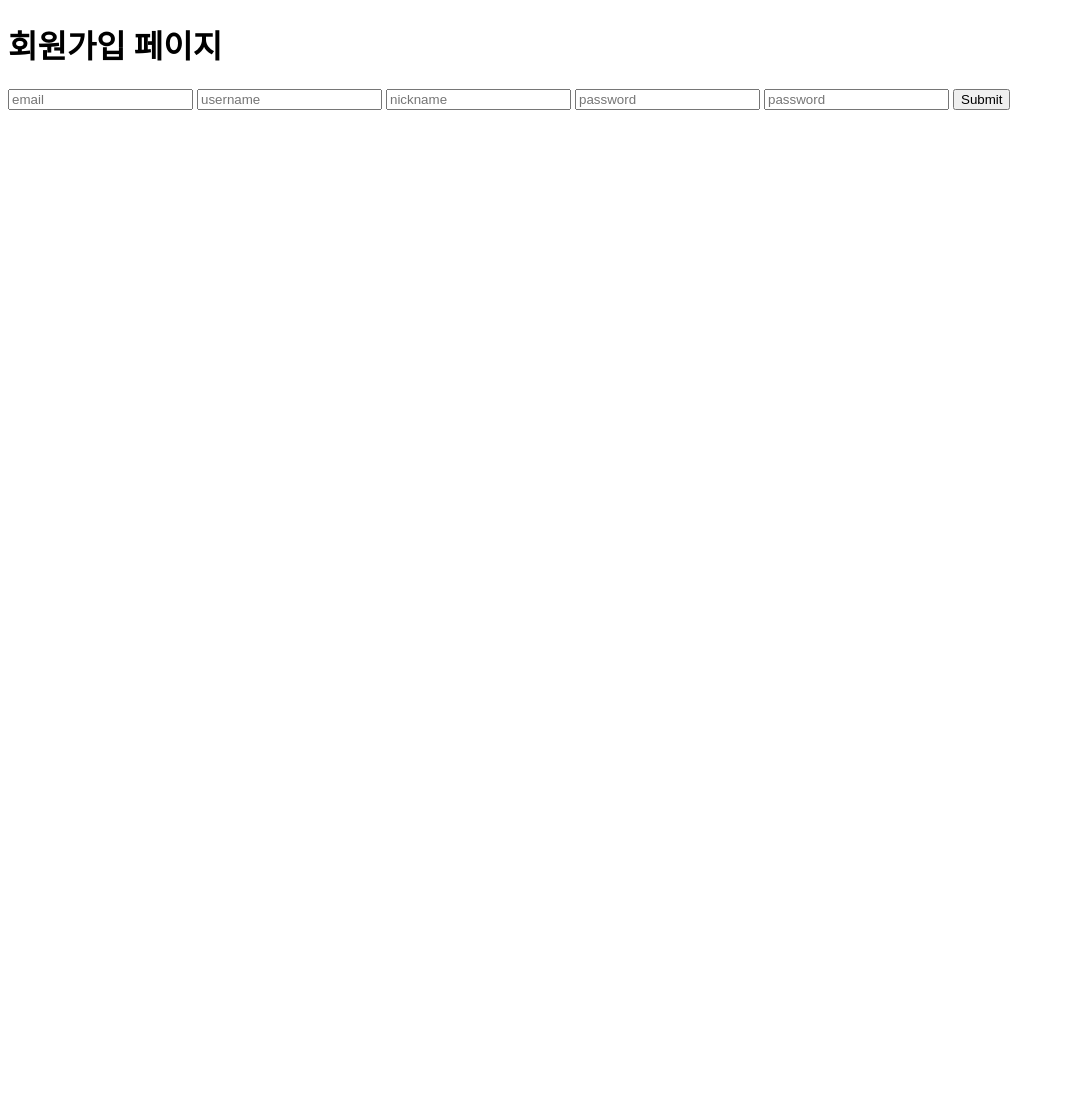
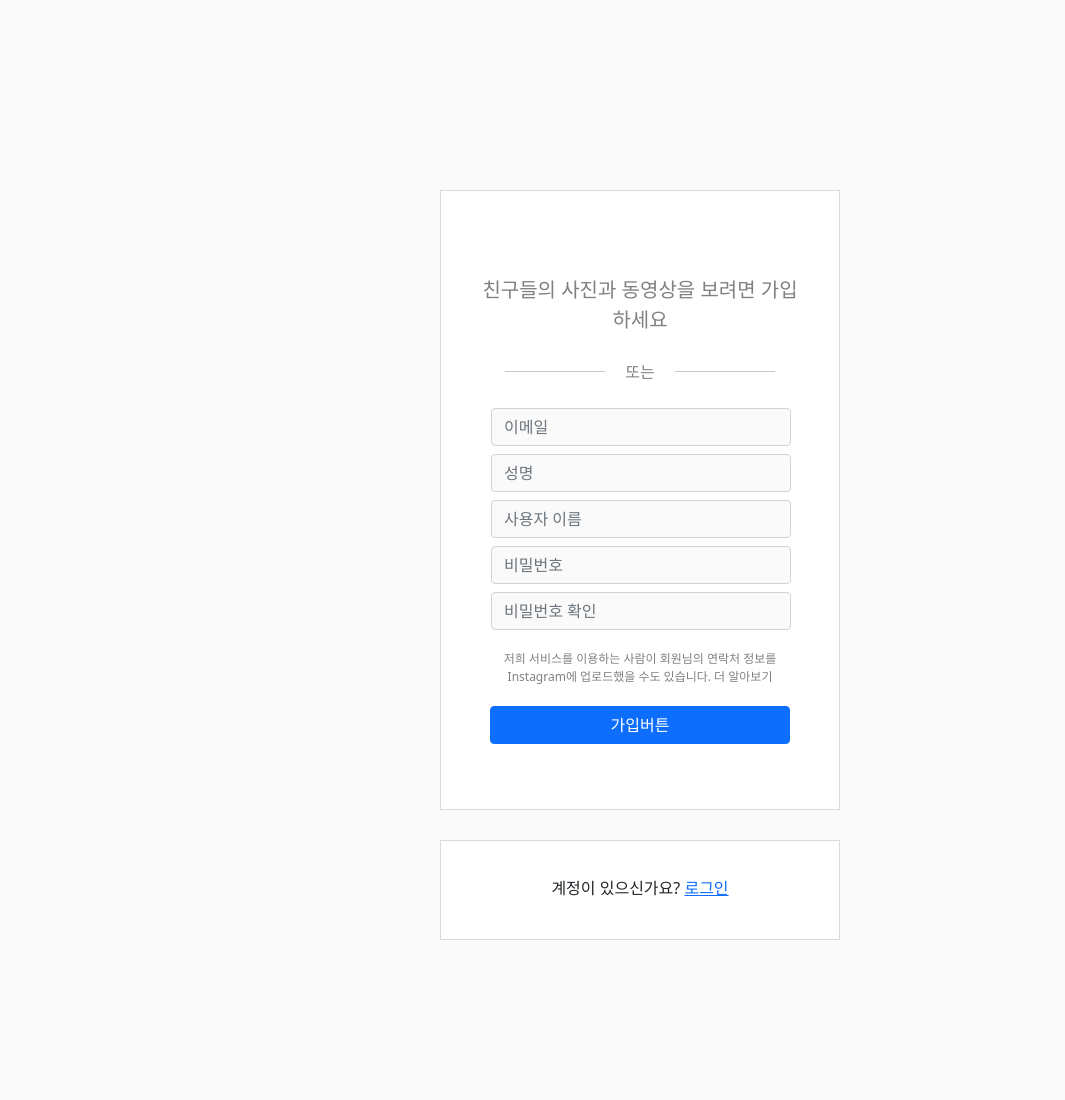
Before and after one commit to poro625/CaBul, a Django app: page /users/signup/ in a window 1280 px wide. Shown: the whole page, without its empty margins (0-1065 px from the left). Before the commit the page ends 110 px from the top, so only its background shows below. Run offline with Django 4.2, Linux system fonts and the light colour scheme.

Commit message:
회원가입 페이지 수정

```diff
--- a/templates/base.html
+++ b/templates/base.html
@@ -2,7 +2,7 @@
 <html lang="en">
 <head>
     <meta charset="UTF-8">
-    <title>{% block title %}{% endblock %} | spartaSNS</title>
+    <title>{% block title %}{% endblock %} | CaBul</title>
     <!-- Bootstrap CSS -->
     <link href="https://cdn.jsdelivr.net/npm/bootstrap@5.0.0-beta3/dist/css/bootstrap.min.css" rel="stylesheet"
           integrity="sha384-eOJMYsd53ii+scO/bJGFsiCZc+5NDVN2yr8+0RDqr0Ql0h+rP48ckxlpbzKgwra6" crossorigin="anonymous">
--- a/test.txt
+++ /dev/null
@@ -1 +0,0 @@
-test입니다
--- a/users/templates/login.html
+++ b/users/templates/login.html
@@ -18,6 +18,7 @@
 <a id="kakao-login-btn" href="/account/login/kakao">
     <img src="https://k.kakaocdn.net/14/dn/btroDszwNrM/I6efHub1SN5KCJqLm1Ovx1/o.jpg" width="222" alt="카카오 로그인 버튼"/>
 </a>
+<a href="{% url 'users:signup' %}">회원가입</a>
 
 </body>
 </html>
--- a/users/templates/signup.html
+++ b/users/templates/signup.html
@@ -1,28 +1,95 @@
-<!DOCTYPE html>
+{% block content %}
+<!doctype html>
 <html lang="en">
+
 <head>
-    <meta charset="UTF-8">
-    <meta http-equiv="X-UA-Compatible" content="IE=edge">
-    <meta name="viewport" content="width=device-width, initial-scale=1.0">
-    <title>Sign up</title>
+  <!-- Required meta tags -->
+  <meta charset="utf-8">
+  <meta name="viewport" content="width=device-width, initial-scale=1">
+  <title>회원가입</title>
+  <link rel="icon" href=""/>
+
+  <!-- Bootstrap CSS -->
+  <link href="https://cdn.jsdelivr.net/npm/bootstrap@5.1.3/dist/css/bootstrap.min.css" rel="stylesheet"
+    integrity="sha384-1BmE4kWBq78iYhFldvKuhfTAU6auU8tT94WrHftjDbrCEXSU1oBoqyl2QvZ6jIW3" crossorigin="anonymous">
+
+
+
+
+
+  <title>회원 가입</title>
 </head>
-<body>
-<h1>회원가입 페이지</h1>
 
-<form action="{% url 'users:signup' %}" method="POST">
-    {% csrf_token %}
-    <input type="text" name="email" placeholder="email">
-    <input type="text" name="username" placeholder="username"/>
-    <input type="text" name="nickname" placeholder="nickname">
-    <input type="password" name="password" placeholder="password">
-    <input type="password" name="password2" placeholder="password">
-    <input type="submit">
-</form>
-{% if error %}
+<body style="background: #FAFAFA;">
+  <div style="display: flex; flex-direction: column; align-items:center; width: 100%; margin: 20vh 0 20vh 0; ">
+    <div
+      style="text-align:center; border:solid 1px rgba(219, 219, 219, 1); width: 400px; height: 620px; margin-top: 30px; background: white">
+      <!-- 바로 아랫줄 사진첨부 -->
+      <div style="margin-top: 20px; padding: 20px;"> <img src="" alt=""> </div>
+      <div style="padding: 0 40px 0 40px; font-weight:bold; color: gray; font-size: 15pt; font-weight: normal;">친구들의 사진과
+        동영상을 보려면 가입하세요</div>
+      <div
+        style="display: flex; flex-direction: row; text-align: center; place-content: center; margin: 20px 0 20px 0;">
+        <hr style="width: 100px;">
+        <div style="margin: 5px 20px 0 20px; color: gray;">또는</div>
+        <hr style="width: 100px;">
+      </div>
+      <div class="wrap">
+        {% comment %} <form class="form-area" method="post" action="/sign-up/"> {% endcomment %}
+        <form action="{% url 'users:signup' %}" method="POST">
+          {% csrf_token %}
+          <div class="form-group mt-2 mb-2">
+            <input type="email" style="width: 300px; margin-left: 50px; background-color: #fafafa;" class="form-control"
+              id="email" name="email" placeholder="이메일">
+          </div>
+          <div class="form-group mt-2 mb-2">
+            <input type="text" style="width: 300px; margin-left: 50px; background-color: #fafafa;" class="form-control"
+              id="username" name="username" placeholder="성명">
+          </div>
+          <div class="form-group mt-2 mb-2">
+            <input type="text" style="width: 300px; margin-left: 50px; background-color: #fafafa;" class="form-control"
+              id="nickname" name="nickname" placeholder="사용자 이름">
+          </div>
+          <div class="form-group mt-2 mb-2">
+            <input type="password" style="width: 300px; margin-left: 50px; background-color: #fafafa;"
+              class="form-control" id="password" name="password" placeholder="비밀번호">
+          </div>
+          <div class="form-group mt-2 mb-2">
+            <input type="password" style="width: 300px; margin-left: 50px; background-color: #fafafa;"
+              class="form-control" id="password2" name="password2" placeholder="비밀번호 확인">
+          </div>
+          <div style="padding: 0 40px 0 40px; margin: 20px 0 20px 0; color: gray; font-size: 9pt; font-weight: normal;">
+            저희 서비스를 이용하는 사람이 회원님의 연락처 정보를 Instagram에 업로드했을 수도 있습니다. 더 알아보기</div>
+      </div>
+      <div>
+        {% if error %}
         <div class="alert alert-danger" role="alert">
           {{ error }}
         </div>
         {% endif %}
+        <button type="submit" class="btn btn-primary" style="width: 300px;">가입버튼</button>
+      </div>
+    </div>
+    <div
+      style="padding: 35px ;text-align:center; border:solid 1px rgba(219, 219, 219, 1); width: 400px; height: 100px; margin-top: 30px; background: white">
+      <div>계정이 있으신가요? <a href="{% url 'users:login' %}">로그인</a></div>
+    </div>
+  </div>
 
+
+  <!-- Optional JavaScript; choose one of the two! -->
+
+  <!-- Option 1: Bootstrap Bundle with Popper -->
+  <script src="https://cdn.jsdelivr.net/npm/bootstrap@5.1.3/dist/js/bootstrap.bundle.min.js"
+    integrity="sha384-ka7Sk0Gln4gmtz2MlQnikT1wXgYsOg+OMhuP+IlRH9sENBO0LRn5q+8nbTov4+1p"
+    crossorigin="anonymous"></script>
+
+  <!-- Option 2: Separate Popper and Bootstrap JS -->
+  <!--
+    <script src="https://cdn.jsdelivr.net/npm/@popperjs/core@2.10.2/dist/umd/popper.min.js" integrity="sha384-7+zCNj/IqJ95wo16oMtfsKbZ9ccEh31eOz1HGyDuCQ6wgnyJNSYdrPa03rtR1zdB" crossorigin="anonymous"></script>
+    <script src="https://cdn.jsdelivr.net/npm/bootstrap@5.1.3/dist/js/bootstrap.min.js" integrity="sha384-QJHtvGhmr9XOIpI6YVutG+2QOK9T+ZnN4kzFN1RtK3zEFEIsxhlmWl5/YESvpZ13" crossorigin="anonymous"></script>
+    -->
 </body>
+
 </html>
+{% endblock %}
```
